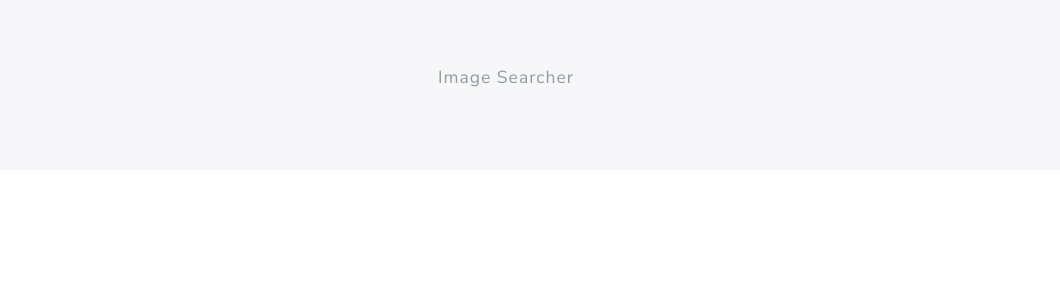
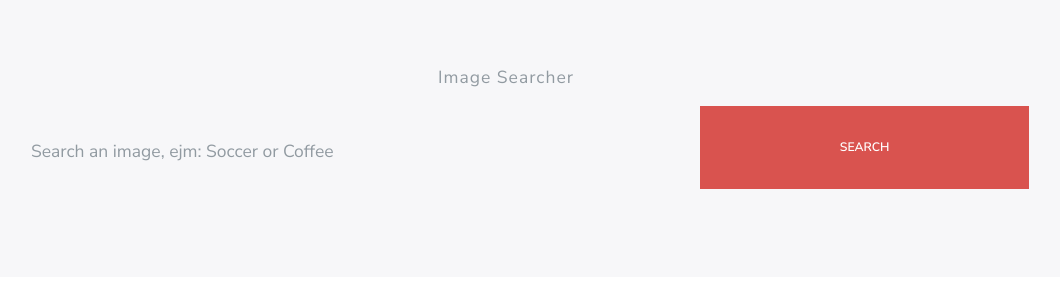
Before and after one commit to CesarCachay/React-Image-Bank, a React (Create React App) app: page / in a window 1280 px wide. Shown: the top 300 px of the page, without its empty margins (134-1194 px from the left). Built offline with nearby package versions, Linux system fonts and the light colour scheme.

Commit message:
Create form and initial state

```diff
--- a/src/App.js
+++ b/src/App.js
@@ -1,10 +1,12 @@
 import React from "react";
+import Searcher from "./components/Searcher";
 
 function App() {
   return (
     <div className="app container">
       <div className="jumbotron">
         <p className="lead text-center">Image Searcher</p>
+        <Searcher />
       </div>
 
       <div className="row justify-content-center" />
--- /dev/null
+++ b/src/components/Searcher.js
@@ -0,0 +1,44 @@
+import React from "react";
+
+function Searcher() {
+  const [inputSearch, setInputSearch] = React.useState("");
+  const [error, setError] = React.useState(false);
+
+  const searchImage = e => {
+    e.preventDefault();
+
+    if (inputSearch === "") {
+      setError(true);
+      return;
+    }
+
+    setError(false);
+  };
+
+  return (
+    <form onSubmit={searchImage}>
+      <div className="row">
+        <div className="form-group col-md-8">
+          <input
+            type="text"
+            className="form-control form-control-lg"
+            placeholder="Search an image, ejm: Soccer or Coffee"
+            onChange={e => {
+              setInputSearch(e.target.value);
+            }}
+          />
+        </div>
+
+        <div className="form-group col-md-4">
+          <input
+            type="submit"
+            className="btn btn-lg btn-danger btn-block"
+            value="Search"
+          />
+        </div>
+      </div>
+    </form>
+  );
+}
+
+export default Searcher;
```
